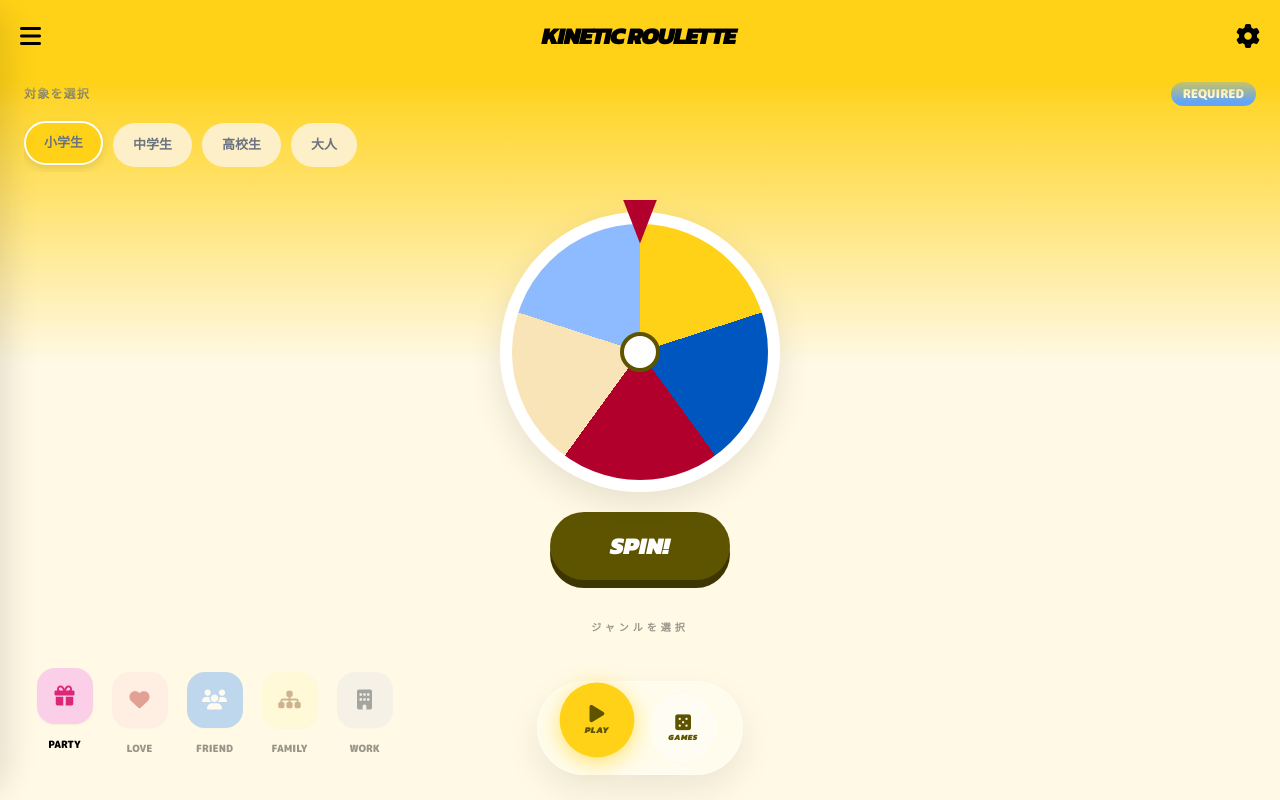
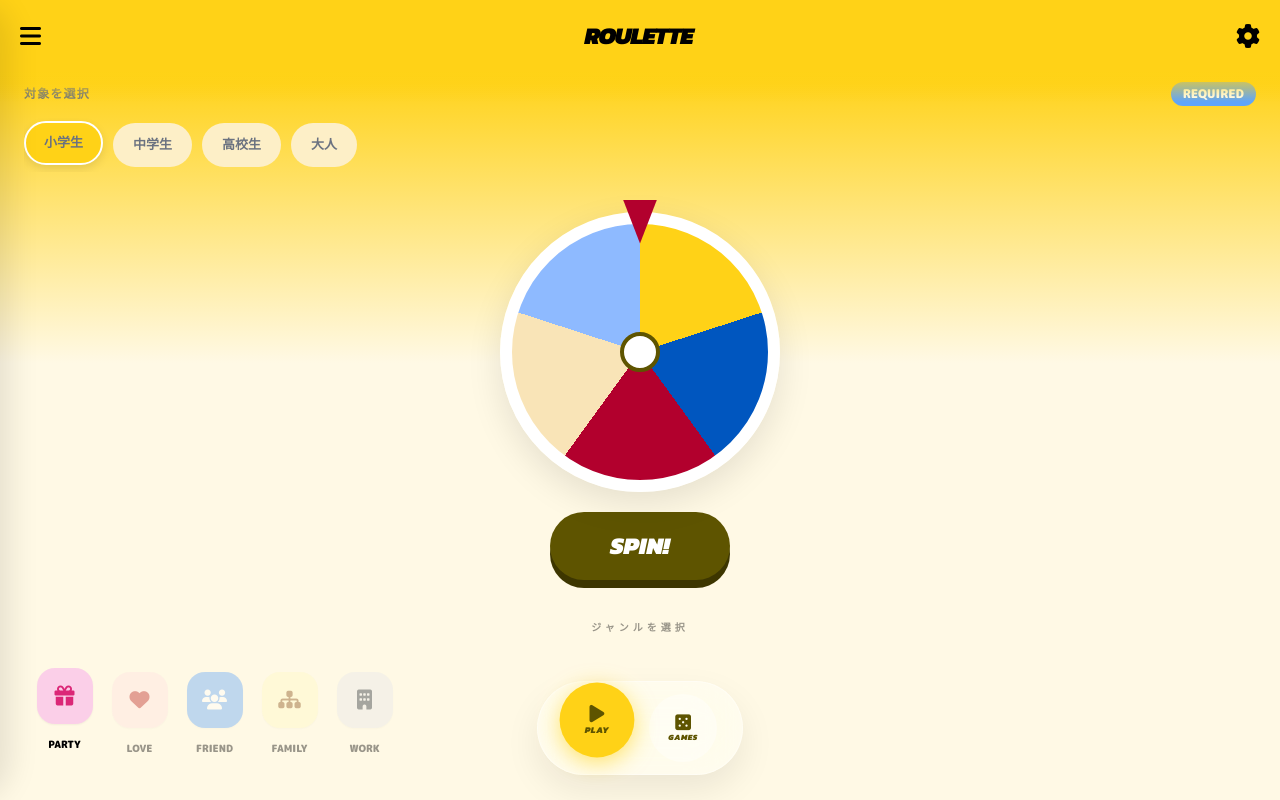
Before and after one commit to Libuon76/BTG, a plain HTML site: page index.html in a window 1280 px wide. Drawn offline with nearby package versions, Linux system fonts and the light colour scheme.

Commit message:
Update index.html

```diff
--- a/index.html
+++ b/index.html
@@ -3,7 +3,9 @@
 <head>
     <meta charset="UTF-8">
     <meta name="viewport" content="width=device-width, initial-scale=1.0, maximum-scale=1.0, user-scalable=no, viewport-fit=cover">
-    <title>KINETIC ROULETTE</title>
+    <title>ROULETTE</title>
+    <link rel="icon" href="favicon.png">
+    <link rel="apple-touch-icon" href="icon.png">
     <script src="https://cdn.tailwindcss.com"></script>
     <link rel="stylesheet" href="https://cdnjs.cloudflare.com/ajax/libs/font-awesome/6.4.0/css/all.min.css">
     <link rel="preconnect" href="https://fonts.googleapis.com">
@@ -128,7 +130,7 @@
     <!-- HEADER -->
     <header class="p-5 flex justify-between items-center">
         <i class="fa-solid fa-bars text-2xl cursor-pointer" onclick="toggleSidebar(true)"></i>
-        <h1 class="brand-title text-2xl uppercase tracking-tighter text-center flex-1">Kinetic Roulette</h1>
+        <h1 class="brand-title text-2xl uppercase tracking-tighter text-center flex-1">ROULETTE</h1>
         <i class="fa-solid fa-gear text-2xl cursor-pointer" onclick="gearTap()"></i>
     </header>
 
```
